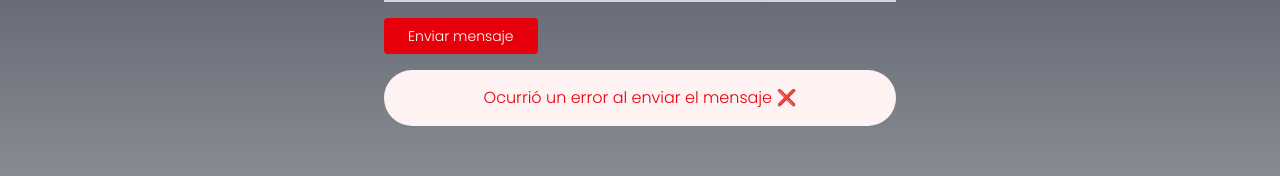
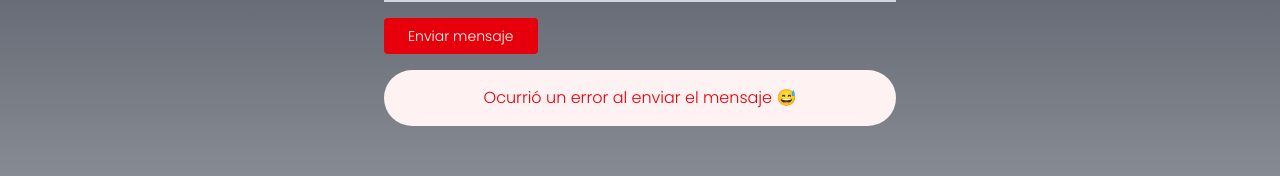
Before and after one commit to isaicastillo13/pacificdentalclinic_site, a React (Vite) app: page /nosotros in a window 1280 px wide. Both pictures are taken after typing "Sample", "name@example.com", "Sample" into the empty fields and a click on the button "Enviar mensaje". Shown: the part 6267-6443 px from the top of the page. Built offline with nearby package versions, Linux system fonts and the light colour scheme; no server answers.

Commit message:
fix: update success and error messages in ContactForm for improved user experience

```diff
--- a/src/components/about/Contact/ContactForm.jsx
+++ b/src/components/about/Contact/ContactForm.jsx
@@ -129,12 +129,12 @@ export default function ContactForm() {
 
       {status === "success" && (
         <p className="text-green-600 bg-green-50 p-4 rounded-full text-center text-sm md:text-base">
-          Mensaje enviado correctamente ✅
+          Mensaje enviado correctamente 🥳
         </p>
       )}
       {status === "error" && (
         <p className="text-red-600 bg-red-50 p-4 rounded-full text-center text-sm md:text-base">
-          Ocurrió un error al enviar el mensaje ❌
+          Ocurrió un error al enviar el mensaje 😅
         </p>
       )}
     </form>
```
